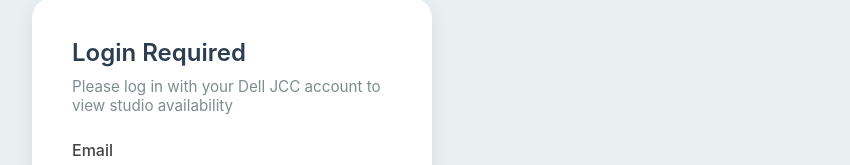
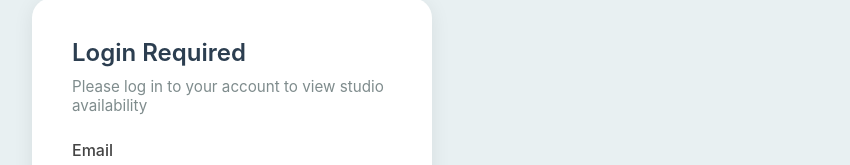
Before and after one commit to drewwells/jcc-mashup, a website: page public/index.html in a window 1280 px wide. Shown: the part 117-282 px from the top of the page, without its empty margins (8-858 px from the left). Drawn offline with Linux system fonts and the light colour scheme; no server answers.

Commit message:
change public text

```diff
--- a/public/index.html
+++ b/public/index.html
@@ -17,7 +17,7 @@
         <div id="loginContainer" class="login-container">
             <div class="login-card">
                 <h2>Login Required</h2>
-                <p>Please log in with your Dell JCC account to view studio availability</p>
+                <p>Please log in to your account to view studio availability</p>
                 <form id="loginForm">
                     <div class="form-group">
                         <label for="username">Email</label>
```
